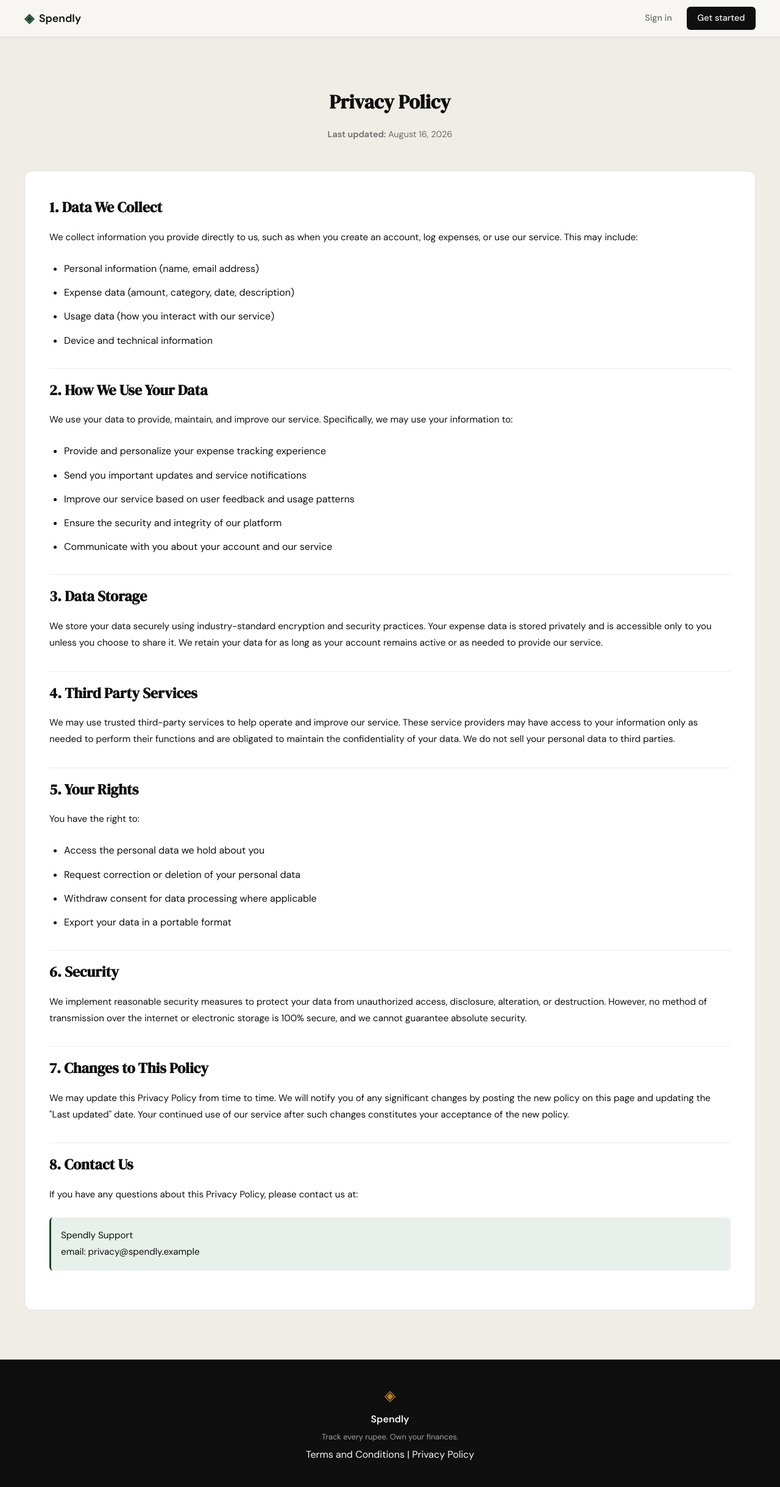
After one commit to salik702/Expense-Tracker, a Flask app: page /privacy in a window 1280 px wide. The commit adds this page. Shown: the whole page at 61% size. Run offline with Flask 3, Linux system fonts and the light colour scheme.

Commit message:
Add Privacy Policy page with route and styling matching website design
- Added GET /privacy route in app.py that renders templates/privacy.html
- Created templates/privacy.html with generic privacy policy content for expense tracking app
- Updated footer link in templates/base.html from '#' to '/privacy'
- Styled to match existing website design system using same classes as terms.html

```diff
--- a/app.py
+++ b/app.py
@@ -25,6 +25,11 @@ def login():
 @app.route("/terms")
 def terms():
     return render_template("terms.html")
+
+
+@app.route("/privacy")
+def privacy():
+    return render_template("privacy.html")
 
 
 # ------------------------------------------------------------------ #
--- a/templates/base.html
+++ b/templates/base.html
@@ -34,7 +34,7 @@
             <span class="brand-icon">◈</span>
             <span class="footer-name">Spendly</span>
             <p class="footer-copy">Track every rupee. Own your finances.</p>
-            <p class="footer-links"><a href="/terms">Terms and Conditions</a> | <a href="#">Privacy Policy</a></p>
+            <p class="footer-links"><a href="/terms">Terms and Conditions</a> | <a href="/privacy">Privacy Policy</a></p>
         </div>
     </footer>
 
--- /dev/null
+++ b/templates/privacy.html
@@ -0,0 +1,63 @@
+{% extends "base.html" %}
+
+{% block title %}Spendly — Privacy Policy{% endblock %}
+
+{% block content %}
+<section class="terms-section">
+    <div class="terms-container">
+        <div class="terms-header">
+            <h1>Privacy Policy</h1>
+            <p class="terms-last-updated"><strong>Last updated:</strong> August 16, 2026</p>
+        </div>
+
+        <div class="terms-content">
+            <h2>1. Data We Collect</h2>
+            <p>We collect information you provide directly to us, such as when you create an account, log expenses, or use our service. This may include:</p>
+            <ul class="terms-list">
+                <li>Personal information (name, email address)</li>
+                <li>Expense data (amount, category, date, description)</li>
+                <li>Usage data (how you interact with our service)</li>
+                <li>Device and technical information</li>
+            </ul>
+
+            <h2>2. How We Use Your Data</h2>
+            <p>We use your data to provide, maintain, and improve our service. Specifically, we may use your information to:</p>
+            <ul class="terms-list">
+                <li>Provide and personalize your expense tracking experience</li>
+                <li>Send you important updates and service notifications</li>
+                <li>Improve our service based on user feedback and usage patterns</li>
+                <li>Ensure the security and integrity of our platform</li>
+                <li>Communicate with you about your account and our service</li>
+            </ul>
+
+            <h2>3. Data Storage</h2>
+            <p>We store your data securely using industry-standard encryption and security practices. Your expense data is stored privately and is accessible only to you unless you choose to share it. We retain your data for as long as your account remains active or as needed to provide our service.</p>
+
+            <h2>4. Third Party Services</h2>
+            <p>We may use trusted third-party services to help operate and improve our service. These service providers may have access to your information only as needed to perform their functions and are obligated to maintain the confidentiality of your data. We do not sell your personal data to third parties.</p>
+
+            <h2>5. Your Rights</h2>
+            <p>You have the right to:</p>
+            <ul class="terms-list">
+                <li>Access the personal data we hold about you</li>
+                <li>Request correction or deletion of your personal data</li>
+                <li>Withdraw consent for data processing where applicable</li>
+                <li>Export your data in a portable format</li>
+            </ul>
+
+            <h2>6. Security</h2>
+            <p>We implement reasonable security measures to protect your data from unauthorized access, disclosure, alteration, or destruction. However, no method of transmission over the internet or electronic storage is 100% secure, and we cannot guarantee absolute security.</p>
+
+            <h2>7. Changes to This Policy</h2>
+            <p>We may update this Privacy Policy from time to time. We will notify you of any significant changes by posting the new policy on this page and updating the "Last updated" date. Your continued use of our service after such changes constitutes your acceptance of the new policy.</p>
+
+            <h2>8. Contact Us</h2>
+            <p>If you have any questions about this Privacy Policy, please contact us at:</p>
+            <p class="terms-contact">
+                Spendly Support<br>
+                email: privacy@spendly.example
+            </p>
+        </div>
+    </div>
+</section>
+{% endblock %}
```
